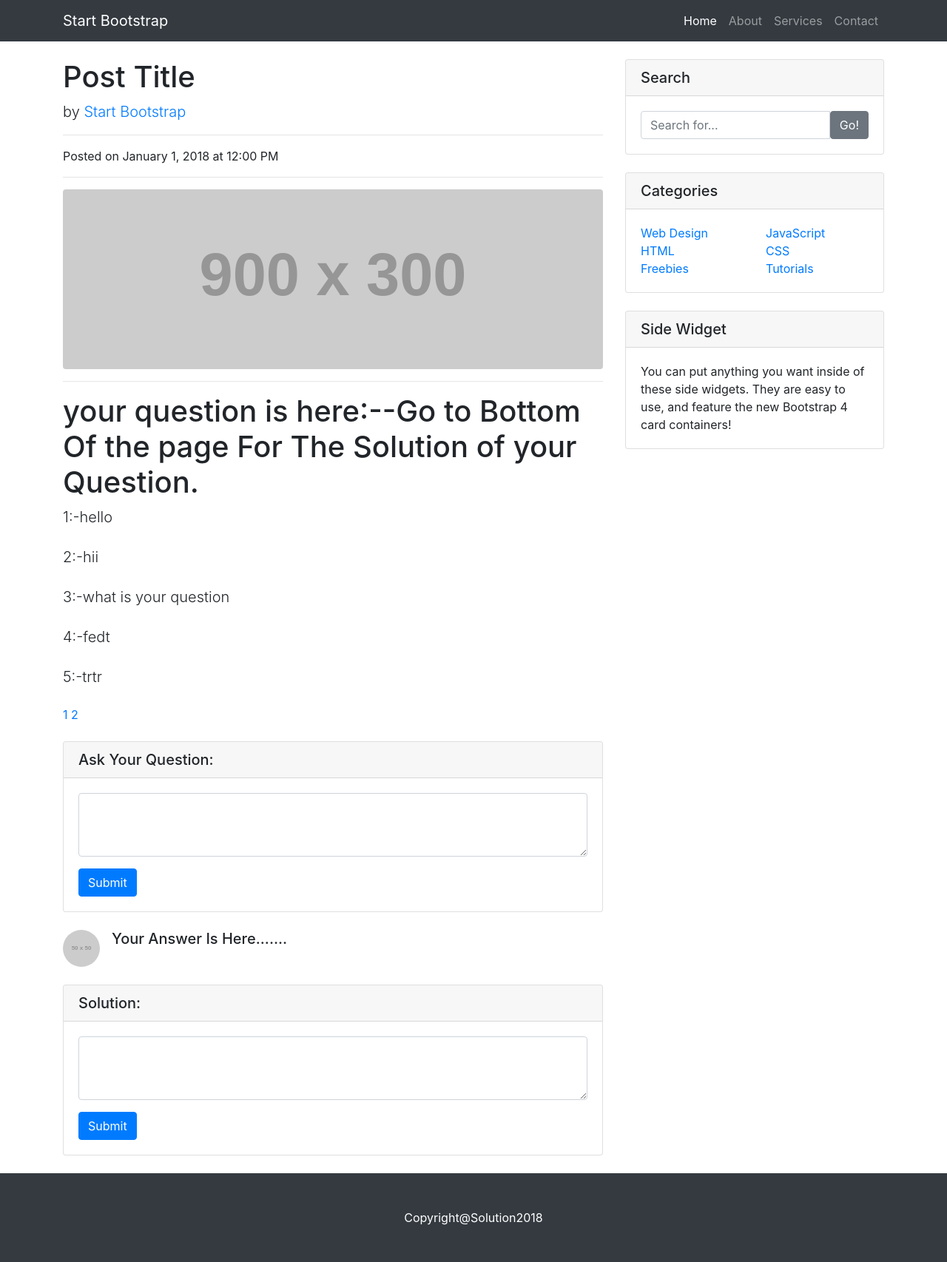
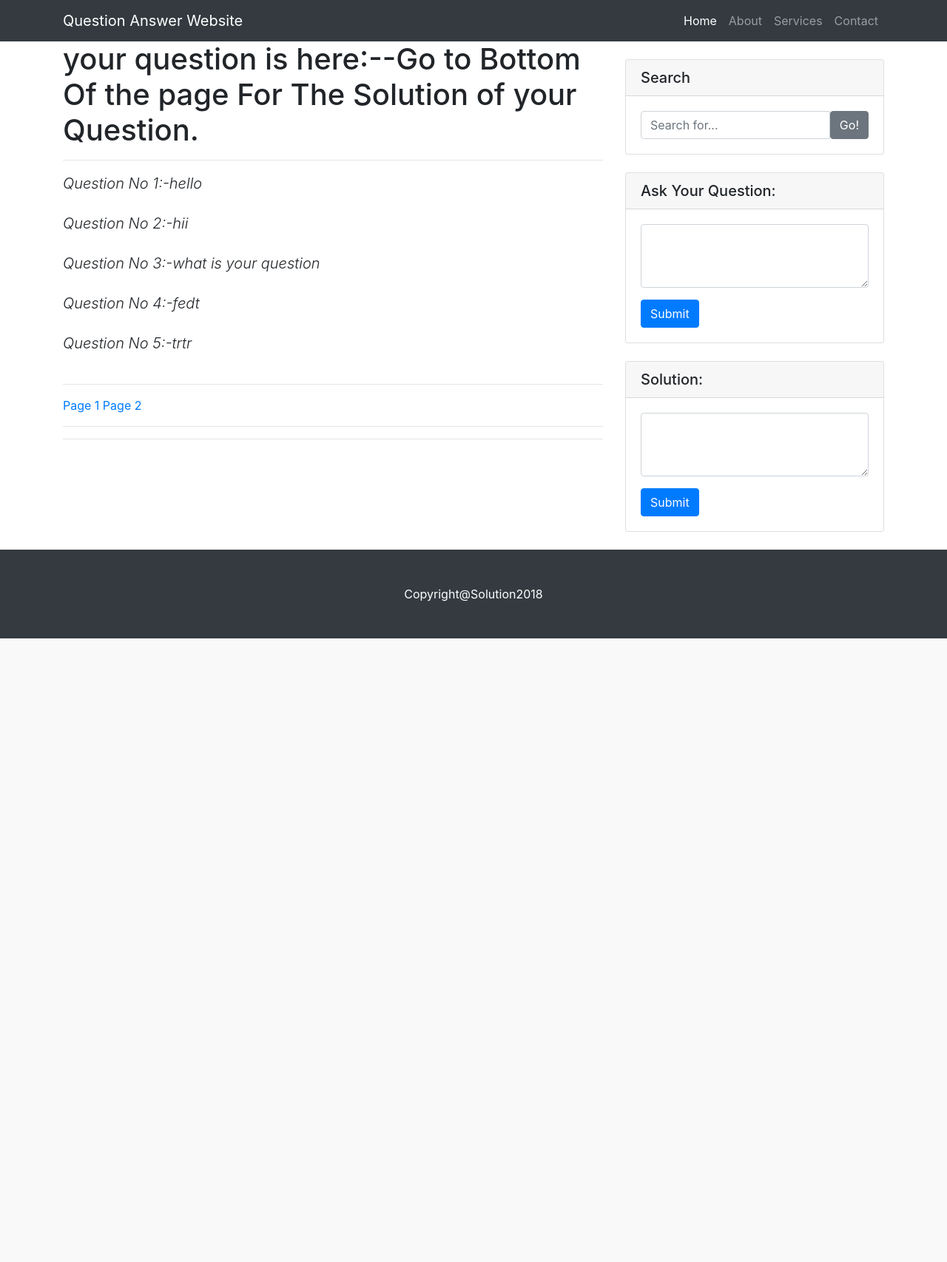
Before and after one commit to deepak3698/Question-Answer-website, a PHP site: page /solution/?page=1 in a window 1280 px wide. Shown: the whole page at 74% size. After the commit the page ends 863 px from the top, so only its background shows below. Run offline with PHP 8.4, Linux system fonts and the light colour scheme; data comes from the database, SQL or seed files in the repository; grey boxes labelled with a size stand in for pictures from a placeholder-image service; some libraries are stand-ins or nearby versions.

Commit message:
index_change

```diff
--- a/index.php
+++ b/index.php
@@ -23,7 +23,7 @@
     <!-- Navigation -->
     <nav class="navbar navbar-expand-lg navbar-dark bg-dark fixed-top">
       <div class="container">
-        <a class="navbar-brand" href="#">Start Bootstrap</a>
+        <a class="navbar-brand" href="#">Question Answer Website</a>
         <button class="navbar-toggler" type="button" data-toggle="collapse" data-target="#navbarResponsive" aria-controls="navbarResponsive" aria-expanded="false" aria-label="Toggle navigation">
           <span class="navbar-toggler-icon"></span>
         </button>
@@ -57,30 +57,14 @@
         <div class="col-lg-8">
 
           <!-- Title -->
-          <h1 class="mt-4">Post Title</h1>
 
-          <!-- Author -->
-          <p class="lead">
-            by
-            <a href="#">Start Bootstrap</a>
-          </p>
-
-          <hr>
-
-          <!-- Date/Time -->
-          <p>Posted on January 1, 2018 at 12:00 PM</p>
-
-          <hr>
-
-          <!-- Preview Image -->
-          <img class="img-fluid rounded" src="http://placehold.it/900x300" alt="">
-
-          <hr>
 
   <h1>
 your question is here:--Go to Bottom Of the page For The Solution of your Question.
 
 </h1>
+
+<hr>
 
 
 <?php
@@ -104,10 +88,12 @@ if(mysqli_num_rows($result)>0)
 	while($row=mysqli_fetch_assoc($result))
 	{
 		$res=$res.'<div class="lead">';
-
-		$res=$res.$i;
+		$res=$res.'<i>';
+		$res=$res."Question No ".$i;
 		$res=$res.'<h>:-</h>';
 		$res=$res.$row['msgs'];
+		$res=$res.'</i>';
+
 		$res=$res.'</div>';
 		$res=$res.'<br>';
 		$i=$i+1;
@@ -118,6 +104,8 @@ echo $res;
 
 
 ?>
+<hr>
+
 
 <?php
 $pagesql="select * from msg";
@@ -136,7 +124,7 @@ for($b=1;$b<=$a;$b++)
 
 		?>
 
-		<a href="index.php?page=<?php echo $b ?> "> <?php echo $b; ?> </a>
+	<a href="index.php?page=<?php echo $b ?> "> <?php echo "Page ".$b; ?> </a>
 
 
 		<?php
@@ -148,38 +136,14 @@ for($b=1;$b<=$a;$b++)
 
 
 
+<hr>
+<hr>
+
           <!-- this comment is for sending form request -->
-          <div class="card my-4">
-            <h5 class="card-header">Ask Your Question:</h5>
-            <div class="card-body">
-              <form action="insert.php" method="post">
-                <div class="form-group">
-                  <textarea class="form-control" rows="3" name="text"></textarea>
-                </div>
-                <button type="submit" class="btn btn-primary">Submit</button>
-              </form>
-            </div>
-          </div>
+
 
           <!-- Single Comment -->
-          <div class="media mb-4">
-            <img class="d-flex mr-3 rounded-circle" src="http://placehold.it/50x50" alt="">
-            <div class="media-body">
-              <h5 class="mt-0">Your Answer Is Here.......</h5>
 
-            </div>
-          </div>
- <div class="card my-4">
-            <h5 class="card-header">Solution:</h5>
-            <div class="card-body">
-              <form action="insert.php" method="post">
-                <div class="form-group">
-                  <textarea class="form-control" rows="3" name="text"></textarea>
-                </div>
-                <button type="submit" class="btn btn-primary">Submit</button>
-              </form>
-            </div>
-          </div>
           <!-- Comment with nested comments -->
 
 
@@ -202,45 +166,28 @@ for($b=1;$b<=$a;$b++)
           </div>
 
           <!-- Categories Widget -->
-          <div class="card my-4">
-            <h5 class="card-header">Categories</h5>
+           <div class="card my-4">
+            <h5 class="card-header">Ask Your Question:</h5>
             <div class="card-body">
-              <div class="row">
-                <div class="col-lg-6">
-                  <ul class="list-unstyled mb-0">
-                    <li>
-                      <a href="#">Web Design</a>
-                    </li>
-                    <li>
-                      <a href="#">HTML</a>
-                    </li>
-                    <li>
-                      <a href="#">Freebies</a>
-                    </li>
-                  </ul>
+              <form action="insert.php" method="post">
+                <div class="form-group">
+                  <textarea class="form-control" rows="3" name="text"></textarea>
                 </div>
-                <div class="col-lg-6">
-                  <ul class="list-unstyled mb-0">
-                    <li>
-                      <a href="#">JavaScript</a>
-                    </li>
-                    <li>
-                      <a href="#">CSS</a>
-                    </li>
-                    <li>
-                      <a href="#">Tutorials</a>
-                    </li>
-                  </ul>
-                </div>
-              </div>
+                <button type="submit" class="btn btn-primary">Submit</button>
+              </form>
             </div>
           </div>
 
           <!-- Side Widget -->
-          <div class="card my-4">
-            <h5 class="card-header">Side Widget</h5>
+       <div class="card my-4">
+            <h5 class="card-header">Solution:</h5>
             <div class="card-body">
-              You can put anything you want inside of these side widgets. They are easy to use, and feature the new Bootstrap 4 card containers!
+              <form action="insert.php" method="post">
+                <div class="form-group">
+                  <textarea class="form-control" rows="3" name="text"></textarea>
+                </div>
+                <button type="submit" class="btn btn-primary">Submit</button>
+              </form>
             </div>
           </div>
 
```
